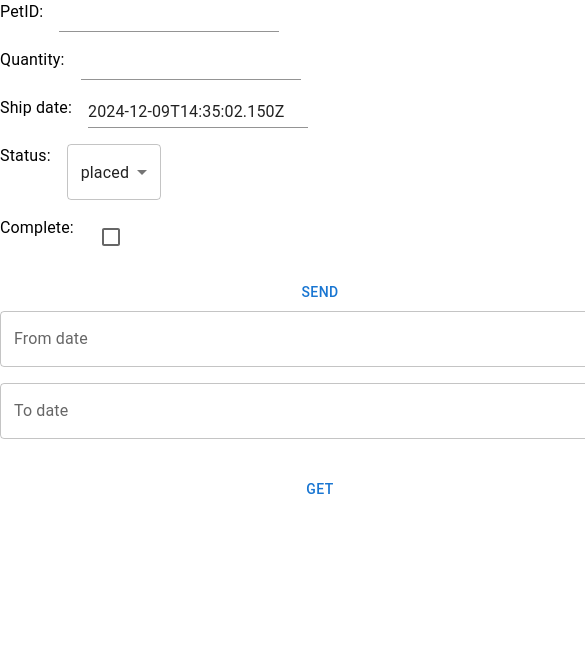
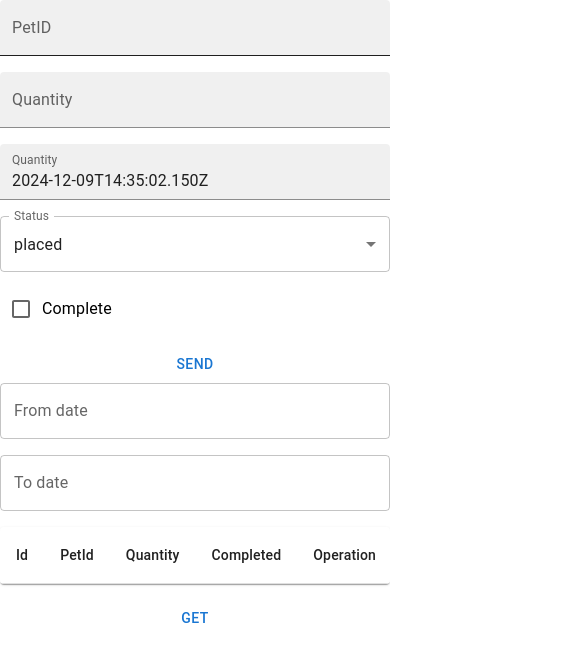
Before and after one commit to MrGhostCar/petstore-fe, a React (Create React App) app: page / in a window 390 px wide. Shown: the top 662 px of the page, 585 px wide, since content can reach past the window. Built offline with nearby package versions, Linux system fonts and the light colour scheme.

Commit message:
responsive style

```diff
--- a/src/App.css
+++ b/src/App.css
@@ -1,3 +1,9 @@
 #orderMaker {
-  width:40rem;
+  width:100%;
+  max-width: 30rem;
 }
+
+#orderLister {
+  width:100%;
+  max-width: 60rem;
+}
--- a/src/components/OrderAdder.js
+++ b/src/components/OrderAdder.js
@@ -1,6 +1,6 @@
 import * as React from 'react';
 import { useState } from "react";
-import { Input, Typography, Stack, Checkbox, Select, MenuItem, Button } from '@mui/material';
+import { FormControl, FormControlLabel, Stack, Checkbox, Select, MenuItem, Button, TextField, InputLabel } from '@mui/material';
 import Axios from "axios";
 
 export const OrderAdder = () => {
@@ -45,48 +45,26 @@ export const OrderAdder = () => {
 
     return (
         <Stack spacing={2} id="orderMaker">
-            <Stack spacing={2} direction="row">
-                <Typography>
-                    PetID:
-                </Typography>
-                <Input value={petId} onChange={handleChangePet}></Input>
-            </Stack>
-
-            <Stack spacing={2} direction="row">
-                <Typography>
-                    Quantity:
-                </Typography>
-                <Input type="text" value={quantity} onChange={handleChangeQuantity} />
-            </Stack>
-
-            <Stack spacing={2} direction="row">
-                <Typography>
-                    Ship date:
-                </Typography>
-                <Input type="text" value={shipDate} onChange={handleChangeDate} />
-            </Stack>
-
-            <Stack spacing={2} direction="row">
-                <Typography>
-                    Status:
-                </Typography>
+            <TextField value={petId} onChange={handleChangePet} label="PetID" variant="filled" />
+            <TextField value={quantity} onChange={handleChangeQuantity} label="Quantity" variant="filled" />
+            <TextField value={shipDate} onChange={handleChangeDate} label="Quantity" variant="filled" />
+            <FormControl fullWidth>
+                <InputLabel id="demo-simple-select-label">Status</InputLabel>
                 <Select
                     labelId="demo-simple-select-label"
                     id="statusSelect"
                     value={status}
                     onChange={handleChangeStatus}
+                    label="Status"
                 >
                     <MenuItem value={"PLACED"}>placed</MenuItem>
                     <MenuItem value={"APPROVED"}>approved</MenuItem>
                     <MenuItem value={"DELIVERED"}>delivered</MenuItem>
                 </Select>
-            </Stack>
+            </FormControl>
 
             <Stack spacing={2} direction="row">
-                <Typography>
-                    Complete:
-                </Typography>
-                <Checkbox value={isComplete} onChange={handleChangeComplete} />
+                <FormControlLabel control={<Checkbox value={isComplete} onChange={handleChangeComplete}/>} label="Complete" />
             </Stack>
 
             <Button onClick={sendPost}>Send</Button>
--- a/src/components/OrderLister.js
+++ b/src/components/OrderLister.js
@@ -3,6 +3,7 @@ import { DatePicker } from '@mui/x-date-pickers/DatePicker';
 import Axios from "axios";
 import * as React from 'react';
 import { useState } from "react";
+import { OrderTable } from "./OrderTable.js"
 
 export const OrderLister = () => {
     const [orders, setOrders] = useState([]);
@@ -25,45 +26,9 @@ export const OrderLister = () => {
             });
     }
 
-    const modifyOrder = (id) => {
-        Axios.patch(`http://localhost:8080/store/order/${id}`,
-            [{
-                "op": "replace",
-                "path": "/complete",
-                "value": true
-            }],
-            {
-                headers: {
-                    'Content-Type': 'application/json-patch+json',
-                }
-            })
-            .then(function (response) {
-                console.log(response);
-            })
-            .catch(function (error) {
-                console.log(error);
-            });
-    }
-
-    const deleteOrder = (id) => {
-        Axios.delete(`http://localhost:8080/store/order/${id}`)
-            .then(function (response) {
-                console.log(response);
-            })
-            .catch(function (error) {
-                console.log(error);
-            });
-    }
-
-    var rows = orders.map(order =>
-        <Stack key={order.id} direction="row">
-            <Typography > {order.id} </Typography>
-            <Button onClick={() => modifyOrder(order.id)} >Complete</Button>
-            <Button onClick={() => deleteOrder(order.id)} >Delete </Button>
-        </Stack>)
 
     return (
-        <Stack spacing={2} id="orderMaker">
+        <Stack spacing={2} id="orderLister">
             <DatePicker
                 label="From date"
                 value={fromDate}
@@ -75,12 +40,8 @@ export const OrderLister = () => {
                 onChange={(newValue) => setToDate(newValue)}
             />
 
-            {rows}
-
-            <Stack spacing={2} direction="row">
-            </Stack>
+            <OrderTable rows={orders}/>
             <Button onClick={getOrders}>Get</Button>
         </Stack>
-
     );
 }
--- /dev/null
+++ b/src/components/OrderTable.js
@@ -0,0 +1,75 @@
+import * as React from 'react';
+import Table from '@mui/material/Table';
+import TableBody from '@mui/material/TableBody';
+import TableCell from '@mui/material/TableCell';
+import TableContainer from '@mui/material/TableContainer';
+import TableHead from '@mui/material/TableHead';
+import TableRow from '@mui/material/TableRow';
+import Paper from '@mui/material/Paper';
+import Axios from "axios";
+import { Button } from '@mui/material';
+
+export const OrderTable = ({ rows }) => {
+
+    const modifyOrder = (id) => {
+        Axios.patch(`http://localhost:8080/store/order/${id}`,
+            [{
+                "op": "replace",
+                "path": "/complete",
+                "value": true
+            }],
+            {
+                headers: {
+                    'Content-Type': 'application/json-patch+json',
+                }
+            })
+            .then(function (response) {
+                console.log(response);
+            })
+            .catch(function (error) {
+                console.log(error);
+            });
+    }
+
+    const deleteOrder = (id) => {
+        Axios.delete(`http://localhost:8080/store/order/${id}`)
+            .then(function (response) {
+                console.log(response);
+            })
+            .catch(function (error) {
+                console.log(error);
+            });
+    }
+
+    return (
+        <TableContainer component={Paper}>
+            <Table sx={{  }} aria-label="simple table">
+                <TableHead>
+                    <TableRow>
+                        <TableCell>Id</TableCell>
+                        <TableCell>PetId</TableCell>
+                        <TableCell>Quantity</TableCell>
+                        <TableCell>Completed</TableCell>
+                        <TableCell>Operation</TableCell>
+                        <TableCell>Delete</TableCell>
+                    </TableRow>
+                </TableHead>
+                <TableBody>
+                    {rows.map((row) => (
+                        <TableRow
+                            key={row.id}
+                            sx={{ '&:last-child td, &:last-child th': { border: 0 } }}
+                        >
+                            <TableCell>{row.id}</TableCell>
+                            <TableCell>{row.petId}</TableCell>
+                            <TableCell>{row.quantity}</TableCell>
+                            <TableCell>{row.complete + ""}</TableCell>
+                            <TableCell><Button onClick={() => modifyOrder(row.id)} >Complete</Button></TableCell>
+                            <TableCell><Button onClick={() => deleteOrder(row.id)} >Delete </Button></TableCell>
+                        </TableRow>
+                    ))}
+                </TableBody>
+            </Table>
+        </TableContainer>
+    );
+}
```
